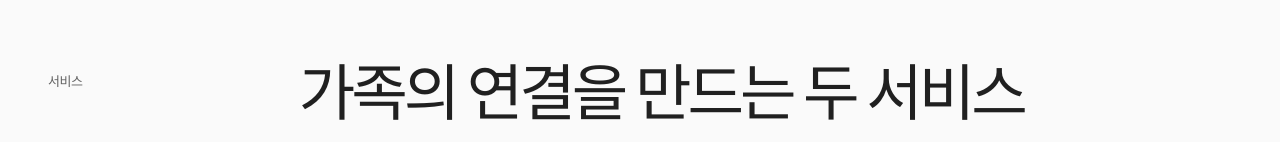
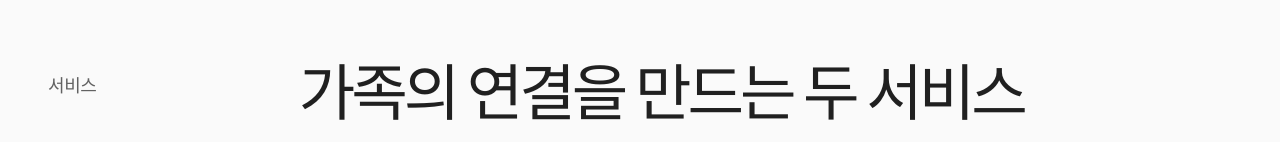
Before and after one commit to HALO-UMC/HALO-Homepage, a React (Vite) app: page / in a window 1280 px wide. Shown: the part 810-952 px from the top of the page. Built offline with nearby package versions, Linux system fonts and the light colour scheme; a web font is replaced by a local one.

Commit message:
[Design] : 서비스 섹션 라벨 크기 조정

```diff
--- a/src/webeditorial/editorial.css
+++ b/src/webeditorial/editorial.css
@@ -573,7 +573,7 @@
 .company-services__heading > p {
   margin: 10px 0 0;
   color: var(--muted);
-  font-size: 13px;
+  font-size: 18px;
   font-weight: 650;
 }
 
```
